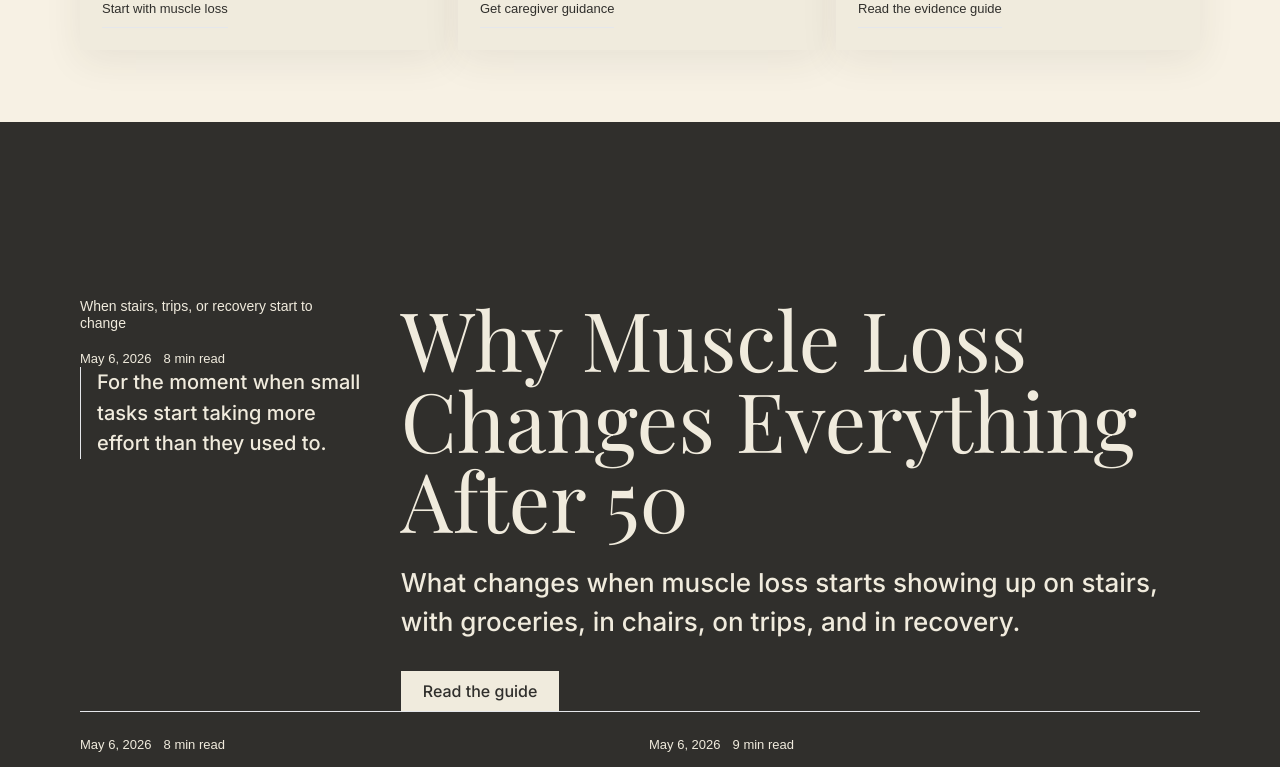
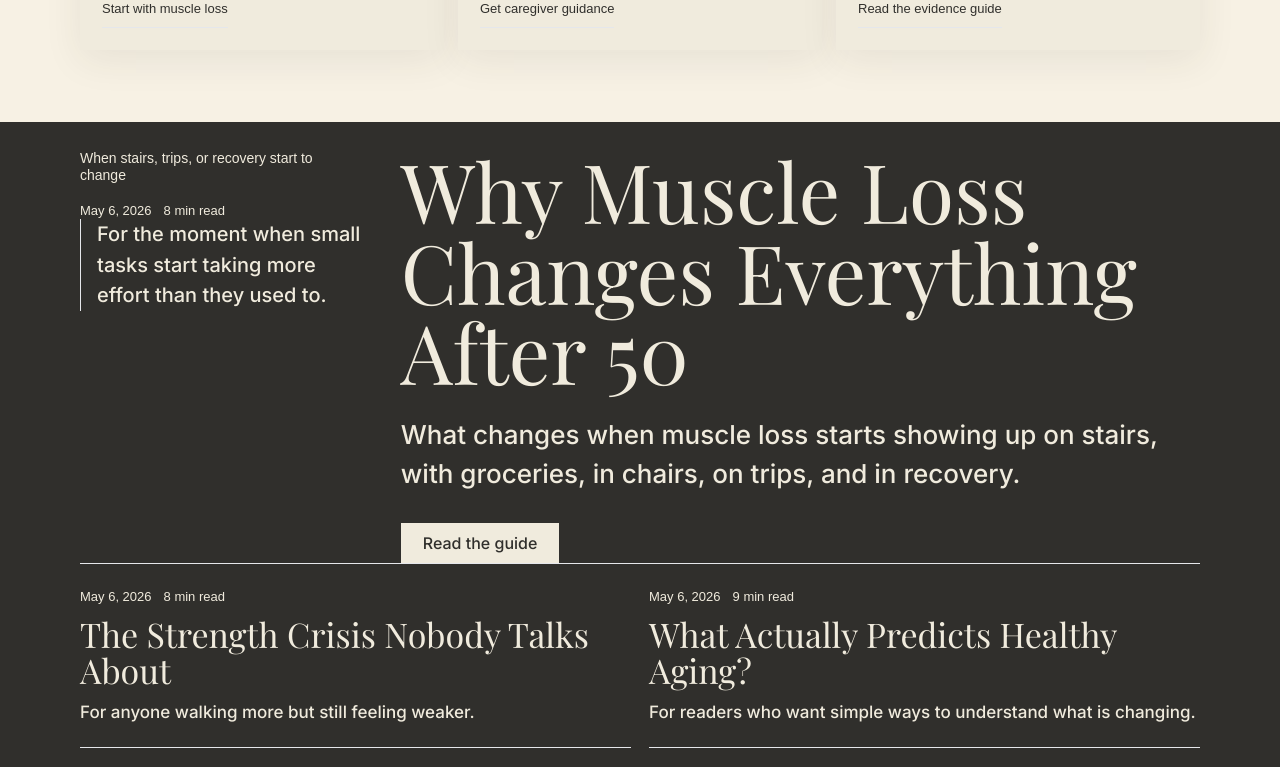
Before and after one commit to JPCWooJ/strongpath, a Next.js app: page / in a window 1280 px wide. Shown: the part 1620-2387 px from the top of the page. Built offline with nearby package versions, Linux system fonts and the light colour scheme; no server answers.

Commit message:
Tighten homepage article section spacing

```diff
--- a/app/(marketing)/page.tsx
+++ b/app/(marketing)/page.tsx
@@ -337,7 +337,7 @@ export default function HomePage() {
       </section>
 
       <section id="featured-guide" className="scroll-mt-28 bg-inkwell text-parchment">
-        <div className="sp-container pb-64 pt-34 md:pb-88 md:pt-44">
+        <div className="sp-container pb-40 pt-20 md:pb-64 md:pt-28">
           {featuredGuide && (
             <article className="grid gap-40 lg:grid-cols-[0.52fr_1.48fr] lg:items-start">
               <div>
```
